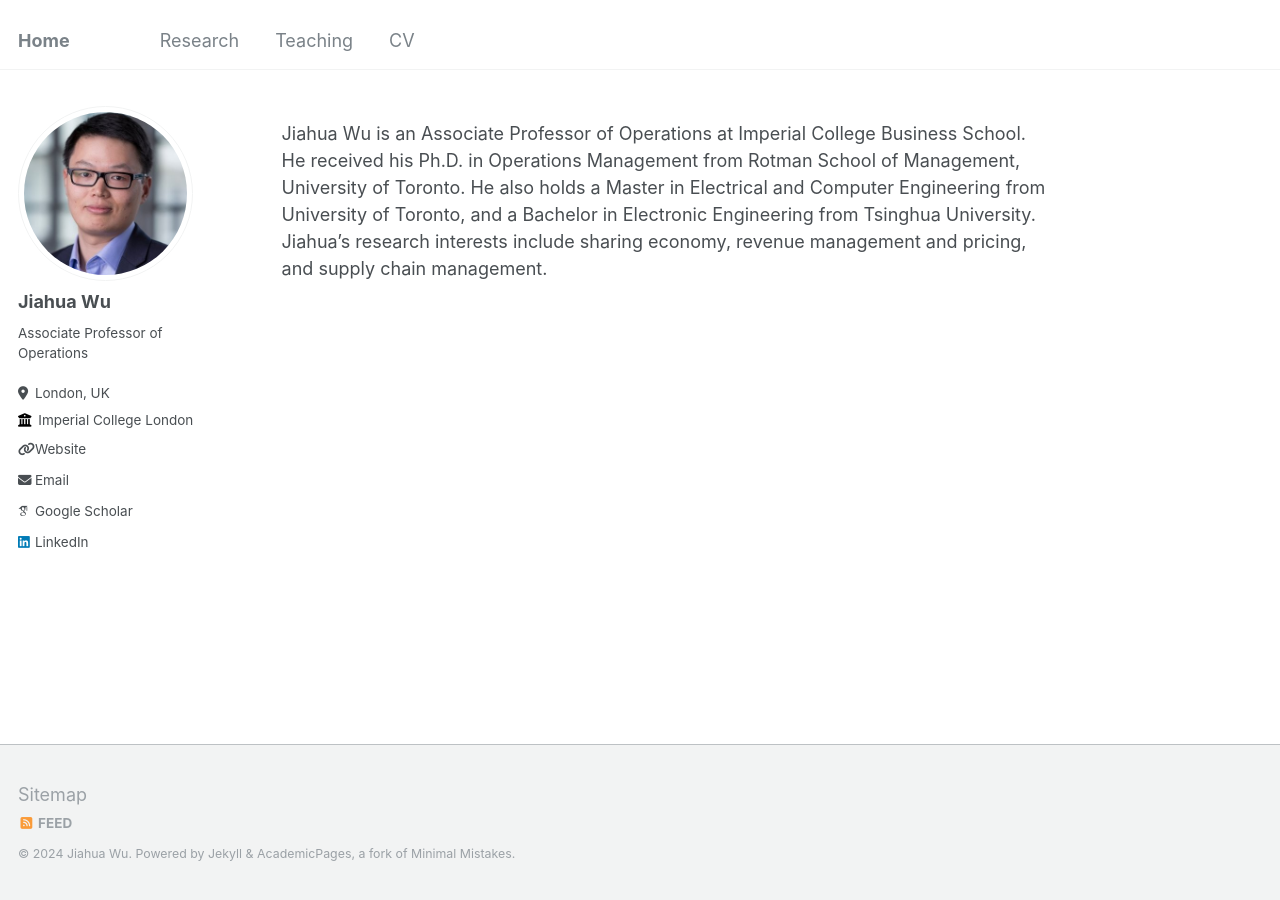
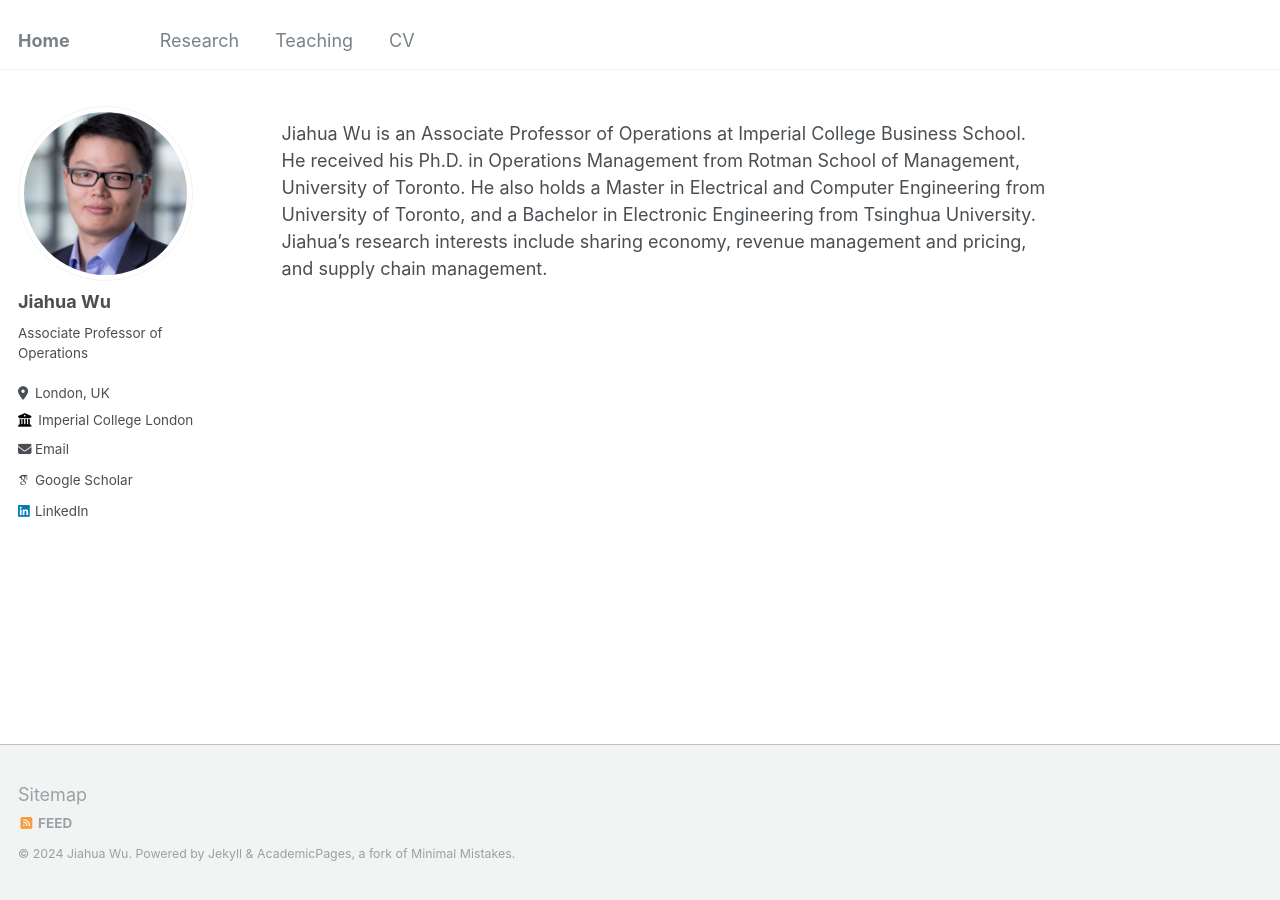
Before and after one commit to wu-jiahua/jiahua-academicpages.github.io, a Jekyll site: the page built from _pages/about.md, in a window 1280 px wide. Built offline with Jekyll 4.4.1, drawn with Linux system fonts in a browser that asks for light colours; some web fonts are replaced.

```diff
--- a/_config.yml
+++ b/_config.yml
@@ -27,7 +27,7 @@ author:
   bio              : "Associate Professor of Operations"
   location         : "London, UK"
   employer         : "Imperial College London"
-  uri              : ">https://profiles.imperial.ac.uk/j.wu"
+  uri              : # ">https://profiles.imperial.ac.uk/j.wu"
   email            : "j.wu@imperial.ac.uk"
 
   # Academic websites
```
